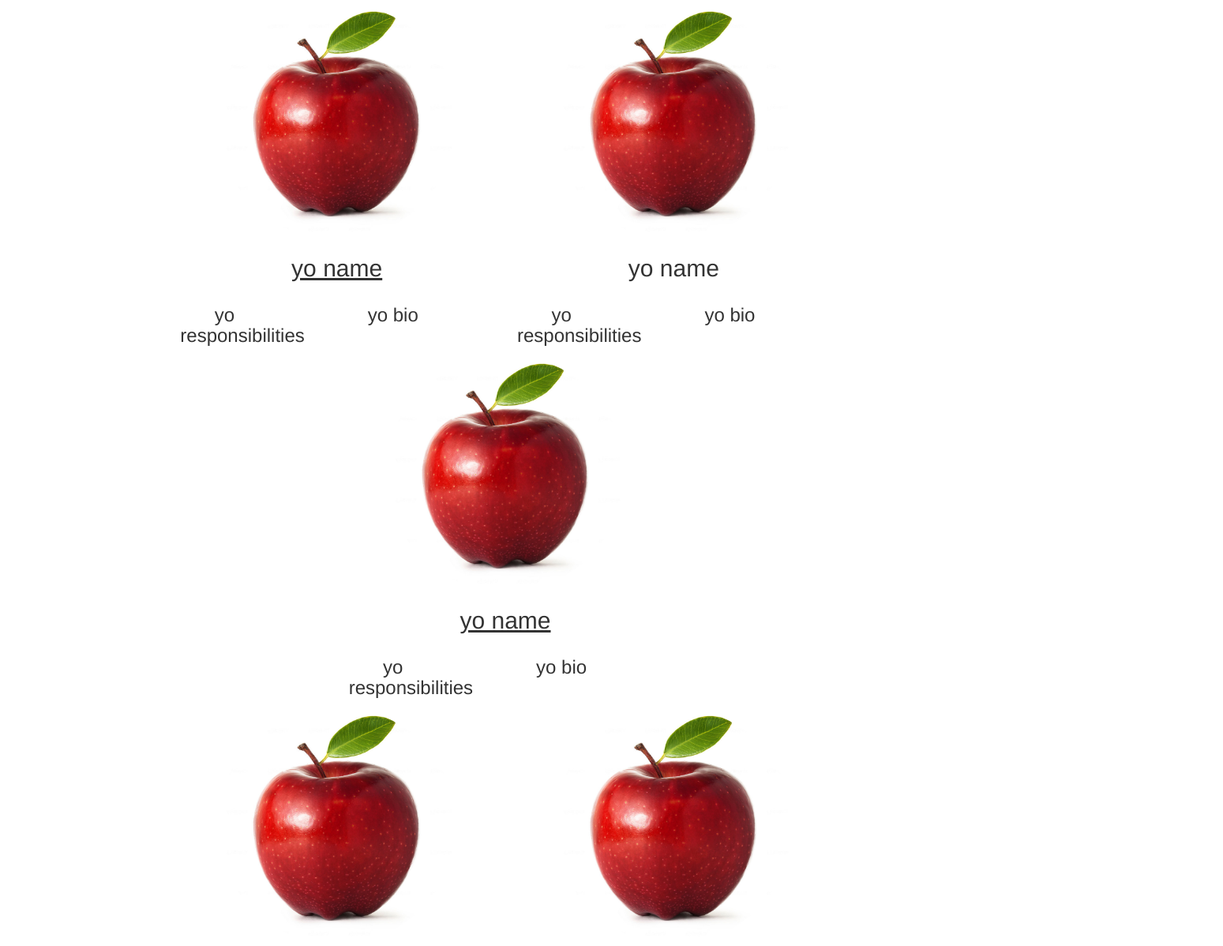
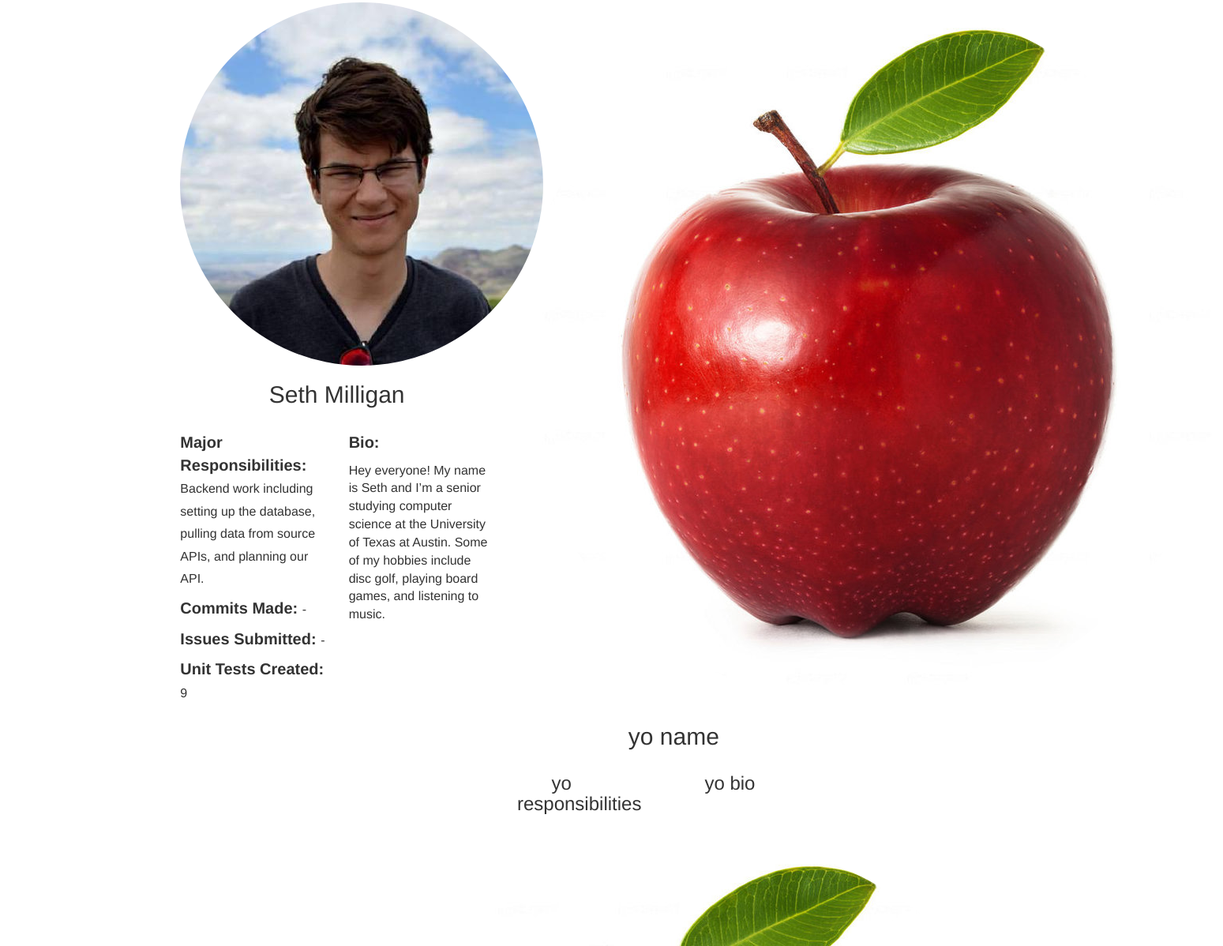
Before and after one commit to Sethalopod/cs373-idb, a plain HTML site: page app/templates/about.html in a window 1280 px wide. Shown: the part 60-1258 px from the top of the page at 79% size, 1549 px wide, since content can reach past the window. Drawn offline with Linux system fonts and the light colour scheme; no server answers.

Commit message:
Put in test info for about page. Needs some work

```diff
--- a/app/static/css/styles.css
+++ b/app/static/css/styles.css
@@ -16,5 +16,22 @@
 }
 
 .profile {
-	height: 300px;
+	max-height: 50%;
 }
+
+.logo {
+	max-height: 10%;
+}
+
+.category {
+	font-size: 20px;
+}
+
+.info {
+	font-size: 16px;
+	display:inline;
+}
+
+.inline {
+	display:inline;
+}
--- a/app/templates/about.html
+++ b/app/templates/about.html
@@ -15,7 +15,7 @@
     // $("#footer").load("footer.html");
   });
   </script>
-  <title>BoilerPl8 - Cuisines</title>
+  <title>BoilerPl8 - About</title>
 </head>
 
 <body>
@@ -37,25 +37,38 @@
         <!-- Picture Row -->
         <div class="row">
           <div class="col-md-12 col-xs-12">
-            <img src="/static/images/apple.jpg" class="img-circle center-block profile">
+            <img src="/static/images/seth.jpeg" class="img-circle center-block profile">
           </div>
         </div>
         <!-- Name  Row -->
         <div class-"row">
           <div class="col-md-12 col-xs-12">
-            <h2 class="text-center"><u>yo name</u></h2>
+            <h2 class="text-center">Seth Milligan</h2>
           </div>
         </div>
         <!-- Resposibilities/Bio Row -->
         <div class="row">
           <!-- Responsibilities, commits, issues, unit tests col -->
-          <div class="col-md-4 col-xs-6">
-            <h3 class="text-center">yo responsibilities</h3>
+          <div class="col-md-6 col-xs-6">
+            <br>
+            <p class="category">
+              <b>Major Responsibilities: </b>
+              <span class="info inline">Backend work including setting up the database, pulling data from source APIs, and planning our API.</span>
+            </p>
+            <p class="category">
+              <b>Commits Made: </b>
+              <span class="info inline">-</span>
+            </p>
+            <p class="category"><b>Issues Submitted: </b><span class="info inline">-</span></p>
+            <p class="category"><b>Unit Tests Created: </b><span class="info inline">9</span></p>
+            <br>
           </div>
 
           <!-- bio col -->
-          <div class="col-md-8 col-xs-6">
-            <h3 class="text-center">yo bio</h3>
+          <div class="col-md-6 col-xs-6">
+            <br>
+            <p class="category"><b>Bio: </b><p class="info">Hey everyone! My name is Seth and I’m a senior studying computer science at the University of Texas at Austin. Some of my hobbies include disc golf, playing board games, and listening to music.</p></p>
+            <br>
           </div>
         </div>
       </div>
@@ -91,7 +104,7 @@
       <!-- end of member 2 column -->
     </div>
     <!-- end of member 1/2 row -->
-
+    <br>
     <!-- start of member 5 row -->
     <div class="row">
       <!-- member 5 column -->
@@ -105,24 +118,38 @@
         <!-- Name  Row -->
         <div class-"row">
           <div class="col-md-12 col-xs-12">
-            <h2 class="text-center"><u>yo name</u></h2>
+            <h2 class="text-center">Princess Ariel</h2>
           </div>
         </div>
         <!-- Resposibilities/Bio Row -->
         <div class="row">
           <!-- Responsibilities, commits, issues, unit tests col -->
-          <div class="col-md-4 col-xs-6">
-            <h3 class="text-center">yo responsibilities</h3>
+          <div class="col-md-5 col-xs-offset-2 col-xs-4">
+            <br>
+            <p class="category">
+              <b>Major Responsibilities: </b>
+              <span class="info inline">crying</span>
+            </p>
+            <p class="category">
+              <b>Commits Made: </b>
+              <span class="info inline">12</span>
+            </p>
+            <p class="category"><b>Issues Submitted: </b><span class="info inline">45</span></p>
+            <p class="category"><b>Unit Tests Created: </b><span class="info inline">0</span></p>
+            <br>
           </div>
 
           <!-- bio col -->
-          <div class="col-md-8 col-xs-6">
-            <h3 class="text-center">yo bio</h3>
+          <div class="col-md-7 col-xs-4">
+            <br>
+            <p class="category"><b>Bio: </b><p class="info">Lorem ipsum dolor apple mania lorem ipsum dolor banana mania lorem ipsum dolor pineapple pen pen pineapple apple pen</p></p>
+            <br>
           </div>
         </div>
       </div>
     </div>
     <!-- end of member 5 row -->
+    <br>
 
     <!-- start of member 3/4 row -->
     <div class="row">
```
Also changed, not shown: app/static/images/seth.jpeg (added).
